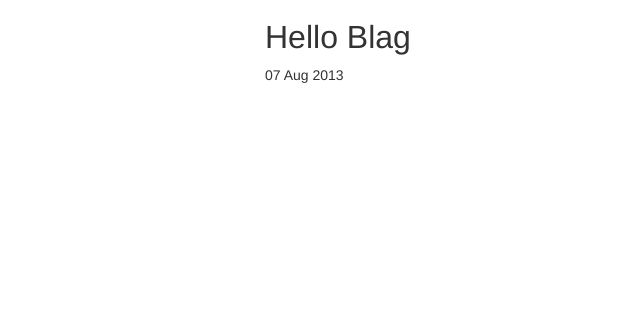
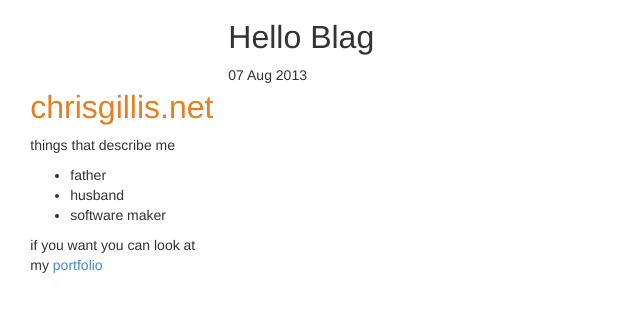
Before and after one commit to Chris-Gillis/z3roshot.github.io, a Jekyll site: the page built from _posts/2013-08-07-hello-blag.md, in a window 1280 px wide. Shown: the top 312 px of the page, without its empty margins (0-640 px from the left). Built offline with Jekyll 4.4.1, drawn with Linux system fonts in a browser that asks for light colours; Markdown is read by kramdown in place of the engine named in the settings.

Commit message:
Added /portfolio. Updated the style a bit, added a bit of header content

```diff
--- a/_layouts/default.html
+++ b/_layouts/default.html
@@ -14,6 +14,24 @@
 
     </head>
     <body>
-      {{ content }}
+      <div class="col-lg-2 spacer-top">
+        <div class="col-lg-offset-1">
+          <h2 class="orange">chrisgillis.net</h2>
+	  <p>things that describe me</p>
+
+	    <ul>
+	      <li>father</li>
+	      <li>husband</li>
+	      <li>software maker</li>
+            </ul>
+
+	  <p>if you want you can look at my <a href="/portfolio">portfolio</a></p>
+
+
+	</div>
+      </div>
+      <div class="col-lg-6">
+        {{ content }}
+      </div>
     </body>
 </html>
--- a/_layouts/post.html
+++ b/_layouts/post.html
@@ -1,13 +1,8 @@
 ---
 layout: default
 ---
-<div class="container">
-  <div class="col-lg-8 col-lg-offset-2">
-    <h2>{{ page.title }}</h2>
-    <p class="meta">{{ page.date | date_to_string }}</p>
-
-    <div class="post">
-      {{ content }}
-    </div>
-  </div>
+<h2>{{ page.title }}</h2>
+<p class="meta">{{ page.date | date_to_string }}</p>
+<div class="post">
+  {{ content }}
 </div>
--- a/css/style.css
+++ b/css/style.css
@@ -1,5 +1,9 @@
 .spacer-top {
     margin-top: 5em;
+}
+
+.orange {
+    color: #E67E22;
 }
 
 .link-icon {
--- /dev/null
+++ b/portfolio/index.html
@@ -0,0 +1 @@
+<h1>Something will be here one day</h1>
```
